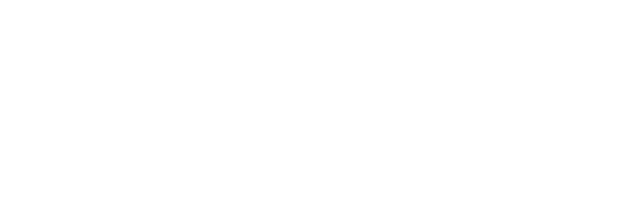
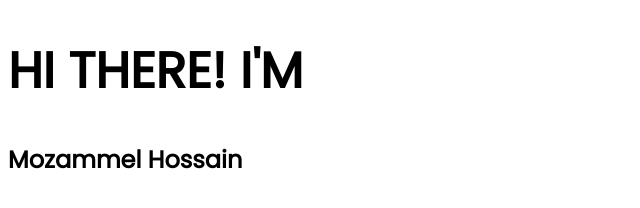
Before and after one commit to Mojammel54/developer-portfolio, a plain HTML site: page index.htm in a window 1280 px wide. Shown: the whole page, without its empty margins (0-640 px from the left). Drawn offline with Linux system fonts and the light colour scheme.

Commit message:
change font

```diff
--- a/index.htm
+++ b/index.htm
@@ -5,9 +5,14 @@
     <meta http-equiv="X-UA-Compatible" content="IE=edge">
     <meta name="viewport" content="width=device-width, initial-scale=1.0">
     <title>Personal-portfolio</title>
+    <link rel="preconnect" href="https://fonts.googleapis.com">
+<link rel="preconnect" href="https://fonts.gstatic.com" crossorigin>
+<link href="https://fonts.googleapis.com/css2?family=Poppins&display=swap" rel="stylesheet">
+    <link rel="stylesheet" href="style.css">
 </head>
 <body>
-    <link rel="stylesheet" href="style.css">
+   <h1>HI THERE! I'M</h1>
+   <h2>Mozammel Hossain</h2>
 
 </body>
 </html>
--- a/style.css
+++ b/style.css
@@ -0,0 +1,4 @@
+body{
+    font-family: 'Poppins', sans-serif;
+}
+h1{font-size: 50px;}
```
